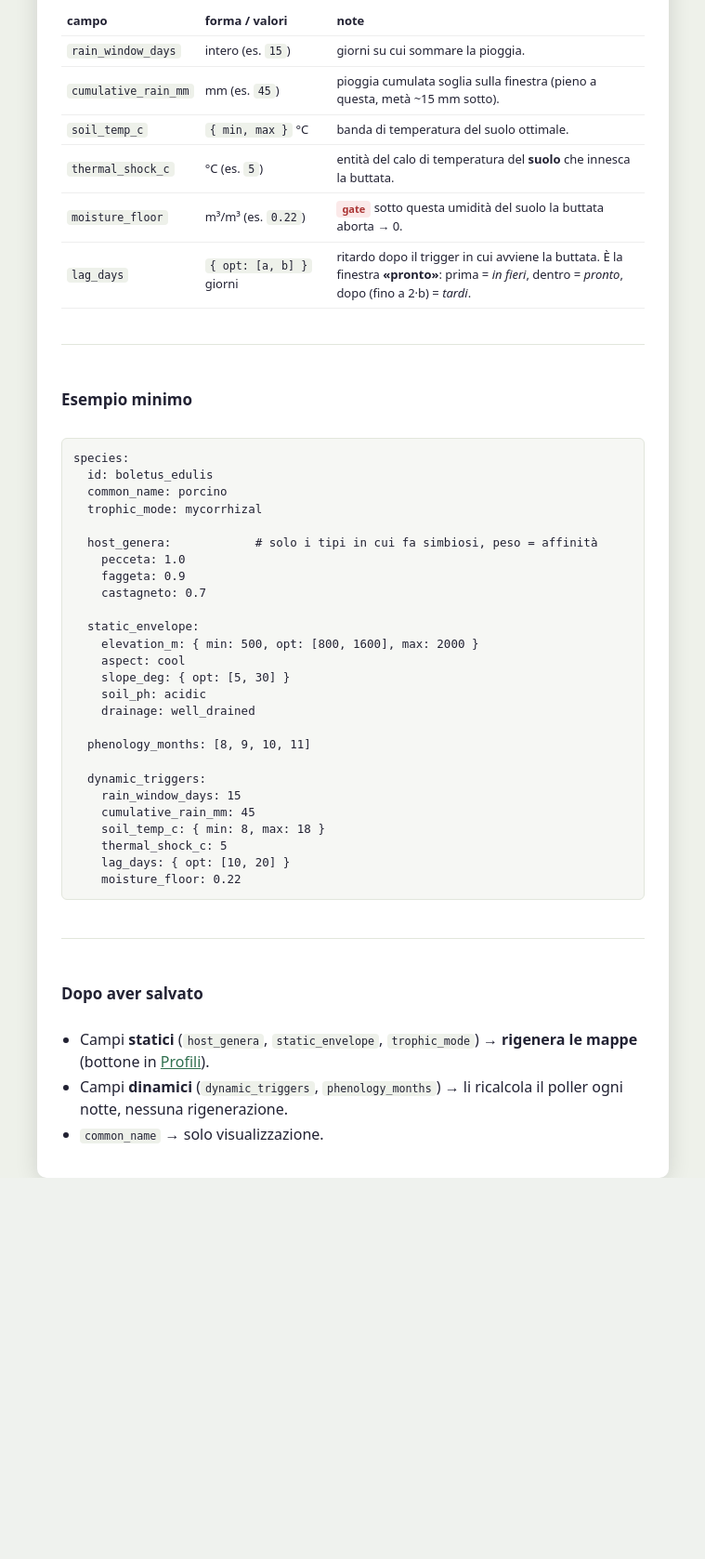
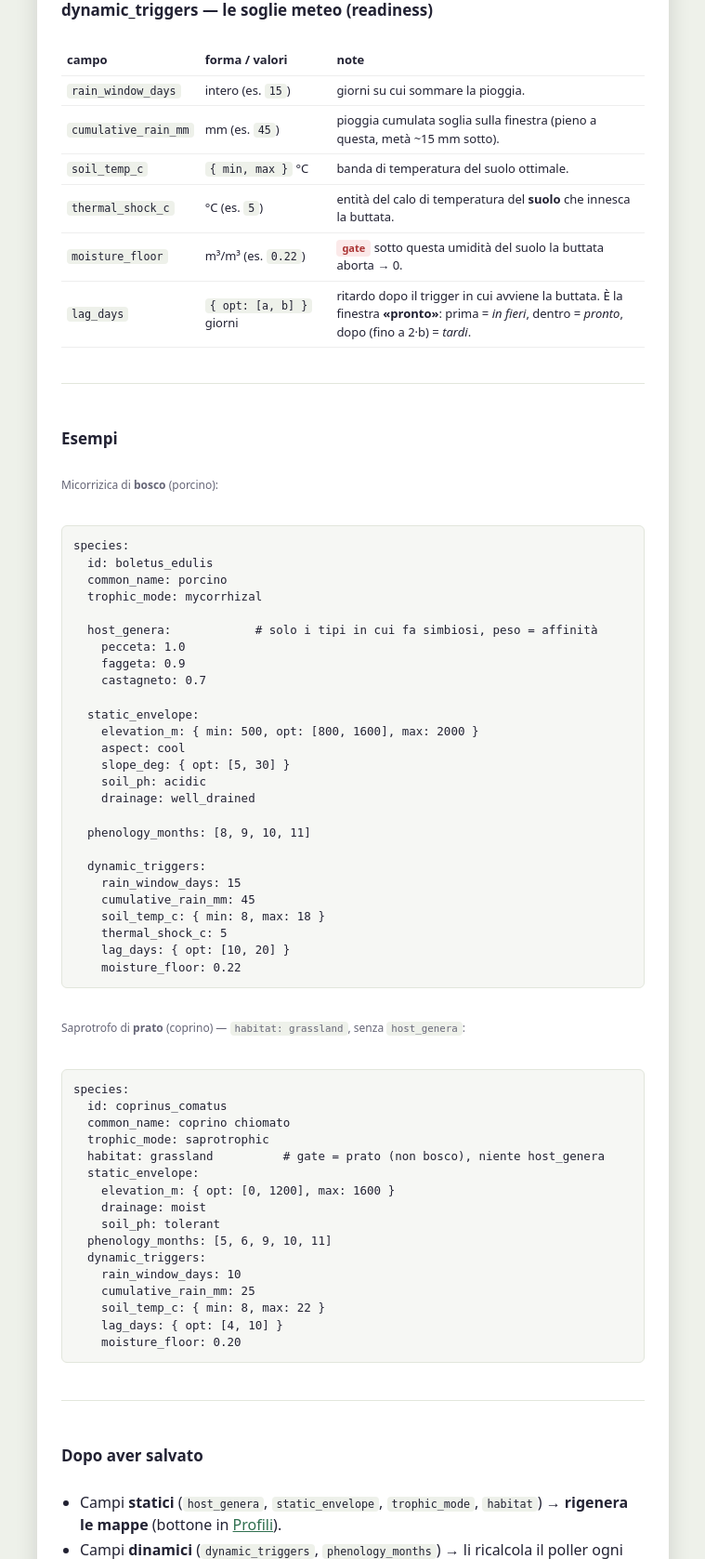
Before and after one commit to that-ugly-cat/pilze, a FastAPI app: template webapp/templates/docs.html in a window 1280 px wide. Shown: the part 2728-4405 px from the top of the page at 93% size, without its empty margins (260-1019 px from the left). Before the commit the page ends 3995 px from the top, so only its background shows below. Run offline with FastAPI, Linux system fonts and the light colour scheme; the template is opened without the code that fills it, so the values that code supplies are empty.

Commit message:
webapp: doc profili aggiornata (habitat/prato) + spot oro sopra tutti i layer
- docs.html: il gate di copertura è ora per-habitat (bosco/prato), non più «è bosco?»
  incondizionato; aggiunto esempio saprotrofo di prato (coprino, habitat: grassland,
  senza host_genera); habitat elencato fra i campi statici (richiede regen).
- map.js: i pin "spot migliori" su un pane dedicato z=620 → sopra idoneità, idoneità
  dinamica e ritrovamenti (prima finivano sotto i quadrati della dinamica).

Co-Authored-By: Claude Opus 4.8 <noreply@anthropic.com>

```diff
--- a/webapp/static/map.js
+++ b/webapp/static/map.js
@@ -166,6 +166,9 @@ const STATE_LABEL = { in_fieri: 'in fieri', pronto: 'pronto', tardi: 'tardi' };
 map.createPane('pronte');
 map.getPane('pronte').style.zIndex = 450;                 // sopra il fucsia, sotto i pin
 const pronteRenderer = L.canvas({ pane: 'pronte' });
+map.createPane('topspots');
+map.getPane('topspots').style.zIndex = 620;               // spot oro sopra TUTTI i layer
+const topRenderer = L.canvas({ pane: 'topspots' });
 let pronteReq = 0;
 
 function applyPronteOpacity() {
@@ -235,7 +238,9 @@ async function findTopSpots() {
   const gj = await (await fetch(`/api/top/${sel.value}?mode=${mode}`)).json();
   if (!gj.features.length) { setStatus("nessuno spot (dinamica: manca l'archivio meteo?)"); return; }
   topLayer = L.geoJSON(gj, {
+    pane: 'topspots',
     pointToLayer: (f, ll) => L.circleMarker(ll, {
+      renderer: topRenderer, pane: 'topspots',
       radius: 7, color: '#8a5b00', weight: 2, fillColor: '#ffd400', fillOpacity: 0.95
     }).bindPopup(`<b>spot</b> · score ${f.properties.score}<br>idoneità ${f.properties.idoneita} · readiness ${f.properties.readiness}`)
   }).addTo(map);
--- a/webapp/templates/docs.html
+++ b/webapp/templates/docs.html
@@ -16,13 +16,14 @@
     <p><code>predizione = idoneità_statica × readiness_dinamica</code></p>
     <ul>
       <li><b>idoneità statica</b> (il <i>dove</i>) = <code>host</code> (gate: niente ospite → 0) ×
-        media-geometrica di elevazione, pendenza, esposizione, pH, drenaggio × gate «è bosco?».</li>
+        media-geometrica di elevazione, pendenza, esposizione, pH, drenaggio × gate <b>habitat</b>
+        (bosco o prato, secondo il campo <code>habitat</code>).</li>
       <li><b>readiness dinamica</b> (il <i>quando</i>) = gate(fenologia, umidità) ×
         media-geometrica di pioggia, temperatura del suolo, shock termico, timing.</li>
     </ul>
     <p class="hint">I fattori graduati si combinano <b>morbidi</b> (media geometrica): un fattore
       mediocre abbassa ma non azzera. I <b>gate</b> invece azzerano (host assente, fuori stagione,
-      suolo troppo secco, fuori bosco).</p>
+      suolo troppo secco, fuori dall'habitat giusto).</p>
 
     <hr>
     <h2>Identità</h2>
@@ -78,8 +79,9 @@
       <tr><td><code>drainage</code></td><td><code>well_drained</code> · <code>moist</code></td>
         <td>drenaggio preferito del suolo.</td></tr>
     </table>
-    <p class="hint">I gate a copertura completa NON stanno nel profilo (automatici): «è bosco?»
-      (WorldCover) azzera fuori dal bosco; il canopy declassa le conifere a chioma morta.</p>
+    <p class="hint">Il gate di copertura (WorldCover, completo) NON sta nel profilo ma dipende da
+      <code>habitat</code>: per le specie di bosco azzera fuori dal bosco, per quelle di prato
+      fuori dal prato. Il canopy (Sentinel-2) declassa a parte le conifere a chioma morta.</p>
 
     <hr>
     <h2>phenology_months — quando fruttifica <span class="badge">gate</span></h2>
@@ -106,7 +108,8 @@
     </table>
 
     <hr>
-    <h2>Esempio minimo</h2>
+    <h2>Esempi</h2>
+    <p class="hint">Micorrizica di <b>bosco</b> (porcino):</p>
     <pre>species:
   id: boletus_edulis
   common_name: porcino
@@ -134,10 +137,28 @@
     lag_days: { opt: [10, 20] }
     moisture_floor: 0.22</pre>
 
+    <p class="hint">Saprotrofo di <b>prato</b> (coprino) — <code>habitat: grassland</code>, senza <code>host_genera</code>:</p>
+    <pre>species:
+  id: coprinus_comatus
+  common_name: coprino chiomato
+  trophic_mode: saprotrophic
+  habitat: grassland          # gate = prato (non bosco), niente host_genera
+  static_envelope:
+    elevation_m: { opt: [0, 1200], max: 1600 }
+    drainage: moist
+    soil_ph: tolerant
+  phenology_months: [5, 6, 9, 10, 11]
+  dynamic_triggers:
+    rain_window_days: 10
+    cumulative_rain_mm: 25
+    soil_temp_c: { min: 8, max: 22 }
+    lag_days: { opt: [4, 10] }
+    moisture_floor: 0.20</pre>
+
     <hr>
     <h2>Dopo aver salvato</h2>
     <ul>
-      <li>Campi <b>statici</b> (<code>host_genera</code>, <code>static_envelope</code>, <code>trophic_mode</code>)
+      <li>Campi <b>statici</b> (<code>host_genera</code>, <code>static_envelope</code>, <code>trophic_mode</code>, <code>habitat</code>)
         → <b>rigenera le mappe</b> (bottone in <a href="/admin/profiles">Profili</a>).</li>
       <li>Campi <b>dinamici</b> (<code>dynamic_triggers</code>, <code>phenology_months</code>)
         → li ricalcola il poller ogni notte, nessuna rigenerazione.</li>
```
